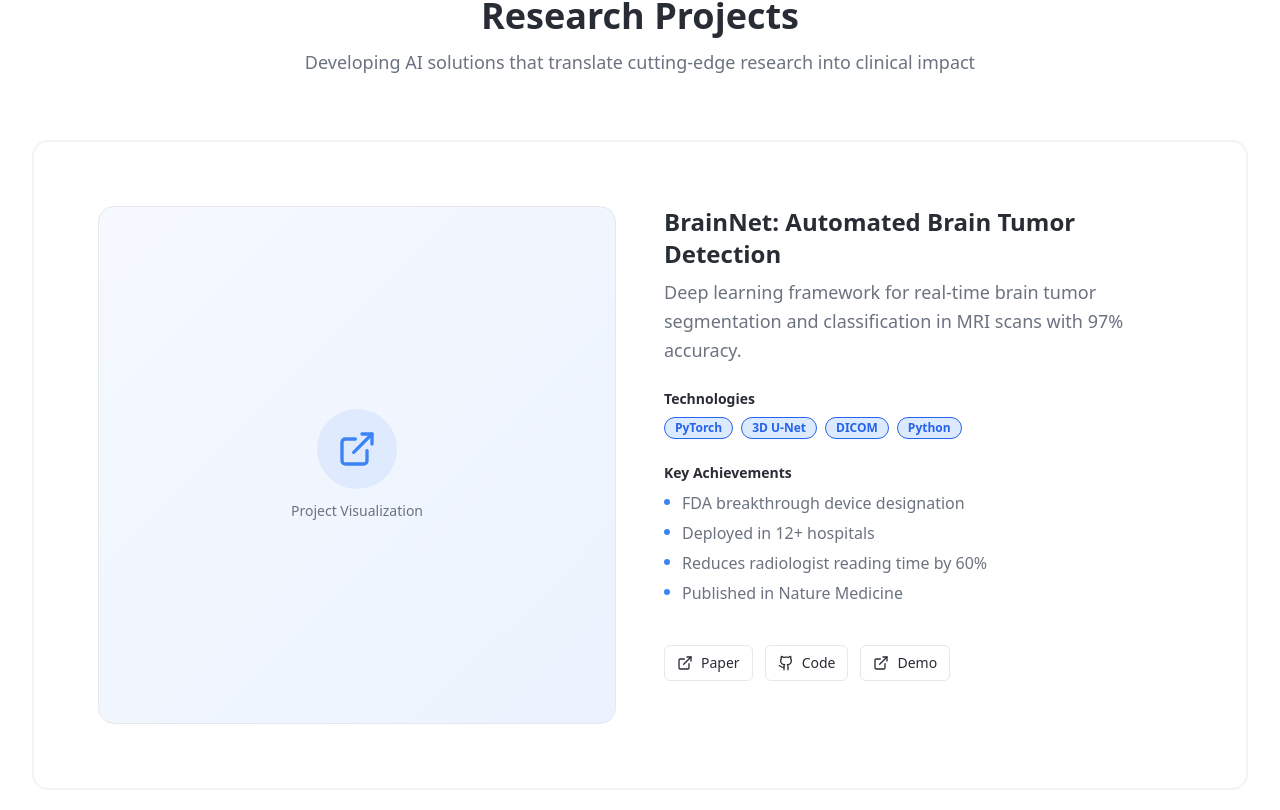
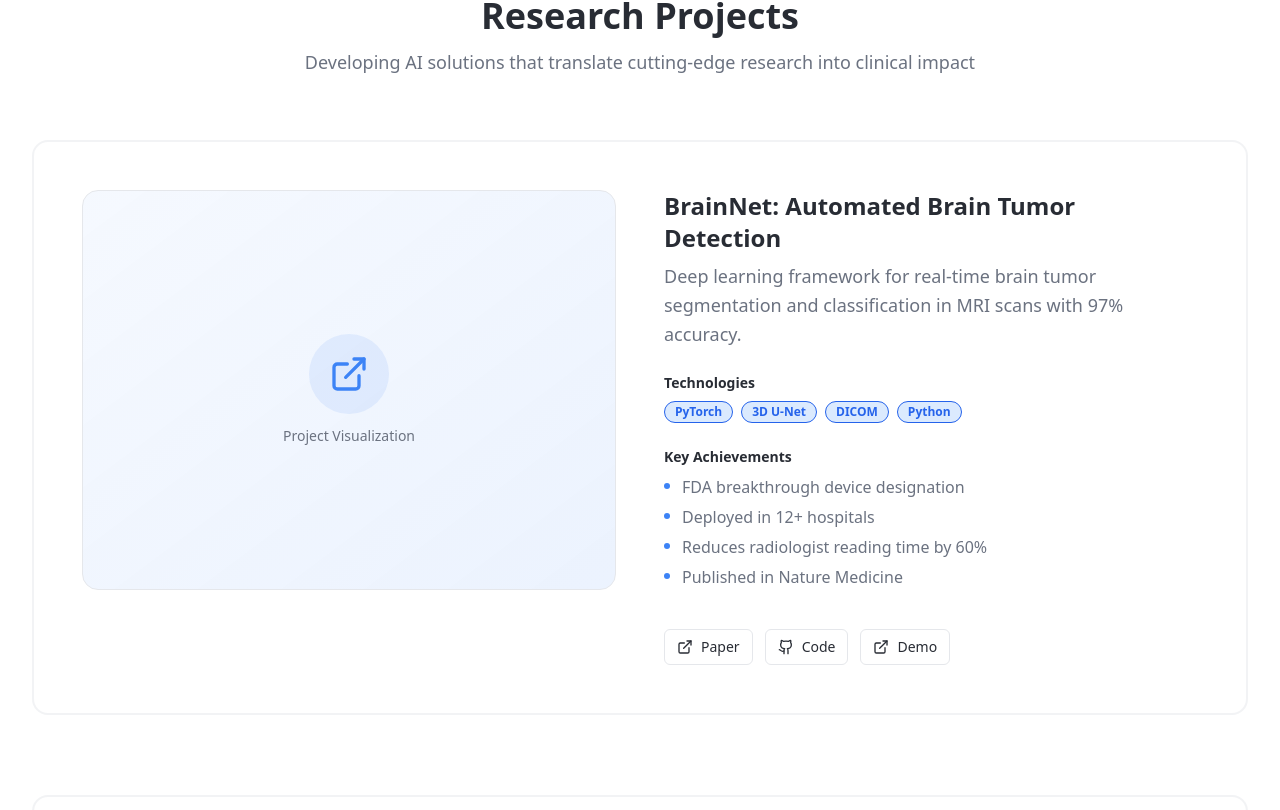
Before and after one commit to MattiaPerrone123/ai-imaging-lab, a React (Vite) app: page / in a window 1280 px wide. Shown: the part 1990-2800 px from the top of the page. Built offline with nearby package versions, Linux system fonts and the light colour scheme; the HTML template or start-up script is replaced by a standard one.

Commit message:
Refactor: Adjust project and publication display

```diff
--- a/src/components/projects-section.tsx
+++ b/src/components/projects-section.tsx
@@ -52,8 +52,8 @@ const ProjectsSection = () => {
 
         <div className="space-y-20">
           {projects.map((project, index) => (
-            <div key={index} className="grid md:grid-cols-2 gap-12 items-start p-16 rounded-2xl border-2 border-border/50 transition-all duration-300 hover:shadow-lg hover:scale-[1.01] hover:border-border">
-              <div className="aspect-square bg-gradient-to-br from-primary/5 to-primary/10 rounded-2xl border border-border overflow-hidden group cursor-pointer">
+            <div key={index} className="grid md:grid-cols-2 gap-8 md:gap-12 items-start p-6 md:p-12 rounded-2xl border-2 border-border/50 transition-all duration-300 hover:shadow-lg hover:border-border">
+              <div className="aspect-[4/3] bg-gradient-to-br from-primary/5 to-primary/10 rounded-2xl border border-border overflow-hidden group cursor-pointer">
                 <div className="w-full h-full flex items-center justify-center text-muted-foreground transition-transform duration-500 ease-out group-hover:scale-110">
                   <div className="text-center">
                     <div className="w-20 h-20 bg-primary/10 rounded-full flex items-center justify-center mx-auto mb-3">
--- a/src/components/publications-section.tsx
+++ b/src/components/publications-section.tsx
@@ -49,7 +49,7 @@ const PublicationsSection = () => {
             const restAuthors = pub.authors.substring(firstAuthor.length);
 
             return (
-              <div key={index} className="p-6 md:p-8 rounded-2xl border-2 border-border/50 transition-all duration-300 hover:shadow-lg hover:scale-[1.01] hover:border-border">
+              <div key={index} className="p-6 md:p-8 rounded-2xl border-2 border-border/50 transition-all duration-300 hover:shadow-lg hover:border-border">
                 <div className="space-y-4 relative">
                   <div>
                     <h3 className="text-2xl font-bold text-foreground leading-tight mb-3">
```
